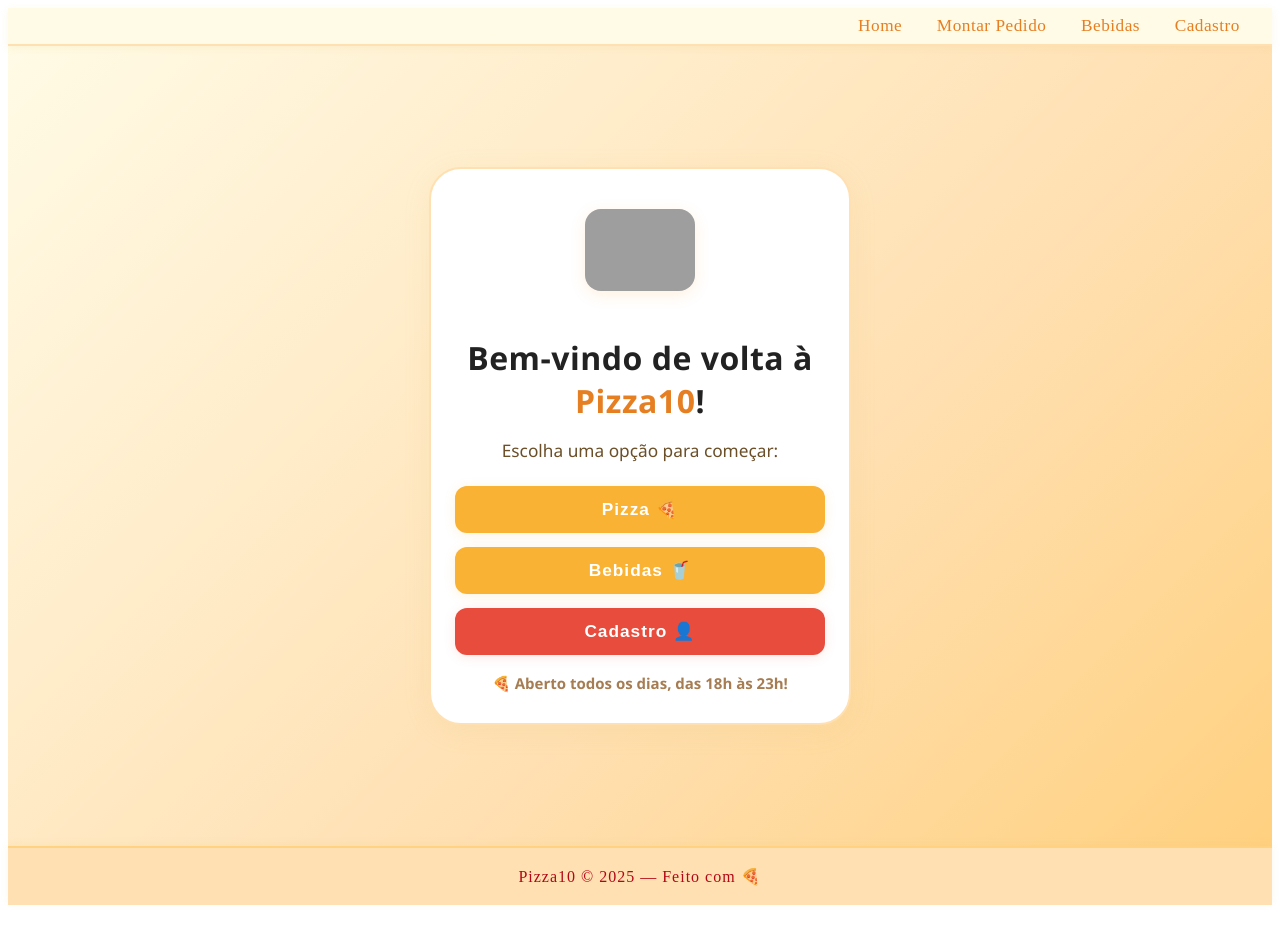
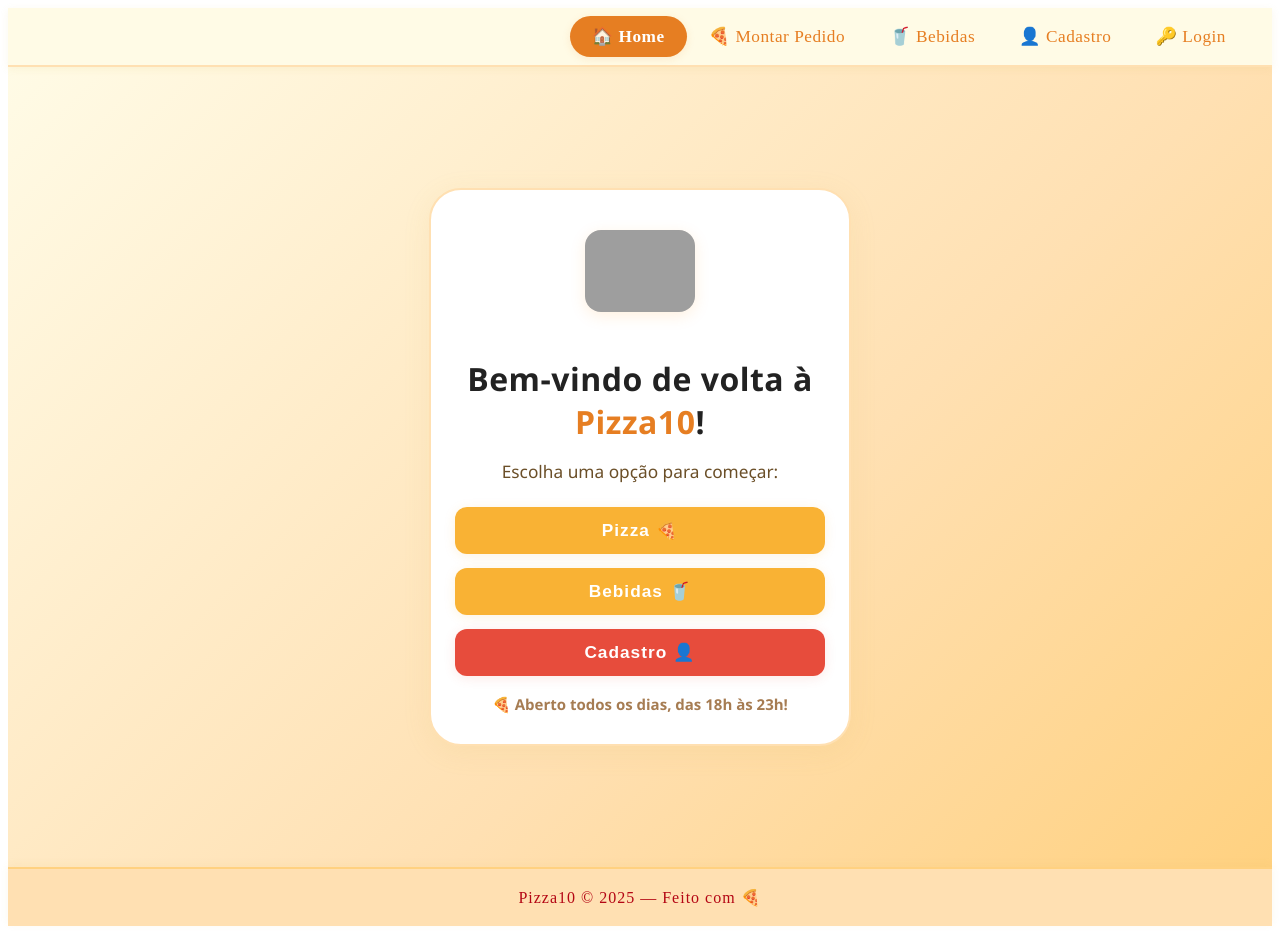
Before and after one commit to sabarense/pizza10, a React (Create React App) app in the folder frontend/: page / in a window 1280 px wide. Both pictures are taken after a click on the button "🍕 Peça Agora". Before the commit the page ends 913 px from the top, so only its background shows below. Built offline with nearby package versions, Linux system fonts and the light colour scheme; grey boxes are pictures that could not be loaded; the HTML template or start-up script is replaced by a standard one.

Commit message:
[feat] header update

```diff
--- a/frontend/src/components/Header.tsx
+++ b/frontend/src/components/Header.tsx
@@ -1,16 +1,59 @@
-import React from "react";
-import { Link } from "react-router-dom";
+import React, { useState, useEffect } from "react";
+import { NavLink, useNavigate } from "react-router-dom";
+import axios from "axios";
 import "../css/Header.css";
 
-const Header: React.FC = () => (
-  <header className="app-header">
-    <nav className="app-header__nav">
-      <Link to="/home">Home</Link>
-      <Link to="/pizza-config">Montar Pedido</Link>
-      <Link to="/drinks-config">Bebidas</Link>
-      <Link to="/register">Cadastro</Link>
-    </nav>
-  </header>
-);
+const Header: React.FC = () => {
+  const navigate = useNavigate();
+  const [isLoggedIn, setIsLoggedIn] = useState(!!localStorage.getItem("user_nome"));
+
+  useEffect(() => {
+    const syncLoginState = () => setIsLoggedIn(!!localStorage.getItem("user_nome"));
+    window.addEventListener("storage", syncLoginState);
+    return () => window.removeEventListener("storage", syncLoginState);
+  }, []);
+
+  const handleLogout = async () => {
+    try {
+      await axios.post("http://localhost:5000/api/auth/logout", {}, { withCredentials: true });
+    } catch {
+      // Ignorar erros
+    }
+    localStorage.removeItem("user_nome");
+    setIsLoggedIn(false);
+    navigate("/login");
+  };
+
+  return (
+    <header className="app-header">
+      <nav className="app-header__nav">
+        <NavLink to="/home" className={({ isActive }) => isActive ? "nav-link active" : "nav-link"}>
+          🏠 Home
+        </NavLink>
+        <NavLink to="/pizza-config" className={({ isActive }) => isActive ? "nav-link active" : "nav-link"}>
+          🍕 Montar Pedido
+        </NavLink>
+        <NavLink to="/drinks-config" className={({ isActive }) => isActive ? "nav-link active" : "nav-link"}>
+          🥤 Bebidas
+        </NavLink>
+        {!isLoggedIn && (
+          <>
+            <NavLink to="/register" className={({ isActive }) => isActive ? "nav-link active" : "nav-link"}>
+              👤 Cadastro
+            </NavLink>
+            <NavLink to="/login" className={({ isActive }) => isActive ? "nav-link active" : "nav-link"}>
+              🔑 Login
+            </NavLink>
+          </>
+        )}
+        {isLoggedIn && (
+          <button className="logout-btn" onClick={handleLogout} title="Sair">
+            🚪 Sair
+          </button>
+        )}
+      </nav>
+    </header>
+  );
+};
 
 export default Header;
--- a/frontend/src/css/Header.css
+++ b/frontend/src/css/Header.css
@@ -1,32 +1,78 @@
 .app-header {
   background: #fffbe6;
   color: #2d2d2d;
-  padding: 0.5em 2em;
+  padding: 0.5em 1.5em;
   display: flex;
   align-items: center;
-  justify-content: flex-end; /* <-- Alinha tudo à direita */
+  justify-content: flex-end;
   box-shadow: 0 2px 8px rgba(207, 181, 79, 0.11);
   border-bottom: 2px solid #ffe0b2;
   position: sticky;
   top: 0;
   z-index: 100;
+  /* min-height: 64px; */
 }
 
 .app-header__nav {
   display: flex;
   align-items: center;
+  /* gap: 1.5em; */
 }
 
-.app-header__nav a {
+.app-header__nav a,
+.app-header__nav .logout-btn {
   color: #e67e22;
-  margin-left: 2em;
+  background: none;
+  border: none;
+  margin-left: 0;
+  padding: 10px 22px;
+  border-radius: 22px;
   text-decoration: none;
   font-weight: 500;
   font-size: 1.08rem;
-  transition: color 0.2s;
   letter-spacing: 0.5px;
+  transition:
+    color 0.2s,
+    background 0.2s,
+    box-shadow 0.2s;
+  cursor: pointer;
+  outline: none;
+  box-shadow: none;
+  display: flex;
+  align-items: center;
+  gap: 0.5em;
 }
 
-.app-header__nav a:hover {
-  color: #b40614;
+.app-header__nav a:hover,
+.app-header__nav .logout-btn:hover {
+  color: #fff;
+  background: #e67e22;
+  box-shadow: 0 2px 8px rgba(230, 126, 34, 0.13);
 }
+
+.app-header__nav .active {
+  background: #e67e22;
+  color: #fff;
+  font-weight: 700;
+  box-shadow: 0 2px 8px rgba(230, 126, 34, 0.13);
+}
+
+.logout-btn {
+  margin-left: 1.5em;
+  border: none;
+}
+
+@media (max-width: 700px) {
+  .app-header {
+    padding: 0.5em 0.7em;
+    min-height: 54px;
+  }
+  .app-header__nav {
+    gap: 0.7em;
+  }
+  .app-header__nav a,
+  .app-header__nav .logout-btn {
+    font-size: 0.98rem;
+    padding: 8px 14px;
+  }
+}
```
